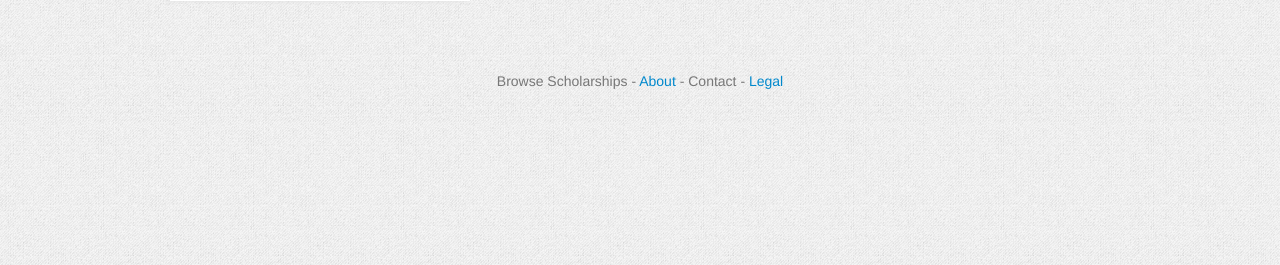
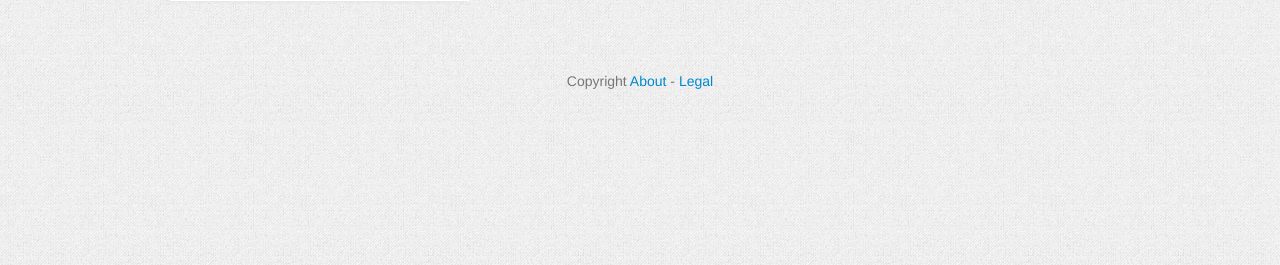
Before and after one commit to NickCarneiro/noessay, a Django app: page /about in a window 1280 px wide. Shown: the part 518-783 px from the top of the page. Run offline with Django 3.2, Linux system fonts and the light colour scheme; parts of the project's set-up code (start-up, migrations or seed data) failed here and were passed over.

Commit message:
removed nonlinks from footer

```diff
--- a/templates/navshell.html
+++ b/templates/navshell.html
@@ -102,7 +102,7 @@
             {% endblock %}
 
 <div id="navshell-footer">
-    Browse Scholarships - <a href="/about">About</a> - Contact - <a href="/legal">Legal</a>
+    Copyright <a href="/about">About</a> - <a href="/legal">Legal</a>
 </div>
 </body>
 {% include 'footer_script.html' %}
```
